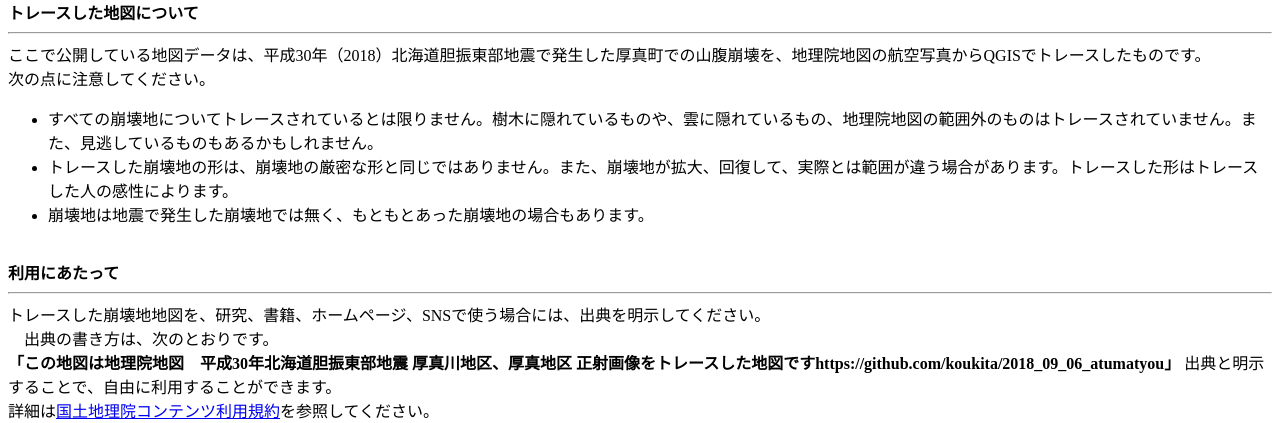
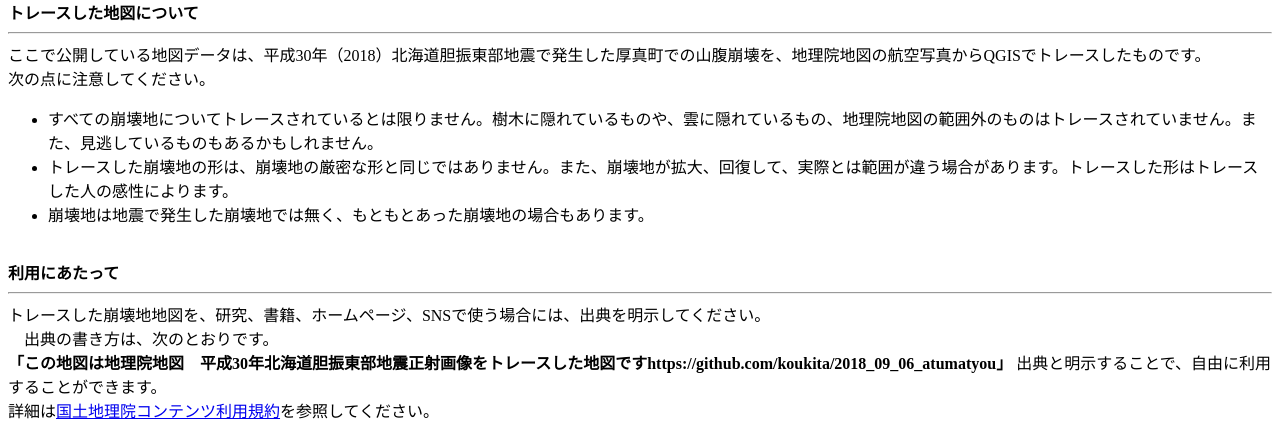
Before and after one commit to koukita/2018_09_06_atumatyou, a plain HTML site: page docs/index.html in a window 1280 px wide. Shown: the part 540-963 px from the top of the page. Drawn offline with Linux system fonts and the light colour scheme.

```diff
--- a/docs/index.html
+++ b/docs/index.html
@@ -25,7 +25,7 @@
 <b>利用にあたって</b><br><hr>
 トレースした崩壊地地図を、研究、書籍、ホームページ、SNSで使う場合には、出典を明示してください。<br>
 　出典の書き方は、次のとおりです。<br>
-<b>「この地図は地理院地図　平成30年北海道胆振東部地震 厚真川地区、厚真地区 正射画像をトレースした地図ですhttps://github.com/koukita/2018_09_06_atumatyou」 </b>出典と明示することで、自由に利用することができます。<br>
+<b>「この地図は地理院地図　平成30年北海道胆振東部地震正射画像をトレースした地図ですhttps://github.com/koukita/2018_09_06_atumatyou」 </b>出典と明示することで、自由に利用することができます。<br>
 詳細は<a href="http://www.gsi.go.jp/kikakuchousei/kikakuchousei40182.html">国土地理院コンテンツ利用規約</a>を参照してください。 <br>
 
 　この地図の利用は、利用者自身が責任を持ってください。利用者が行う一切の行為（編集・加工等した情報を利用することを含む。）について、公開者は何ら責任を負うものではありません。 <br> <br>
```
Also changed, not shown: docs/Geojson/atuma_sanpuku.geojson, docs/Geojson/handoku_Area.geojson, docs/Geojson/jisuberi_kamone.geojson, 1 other file.
